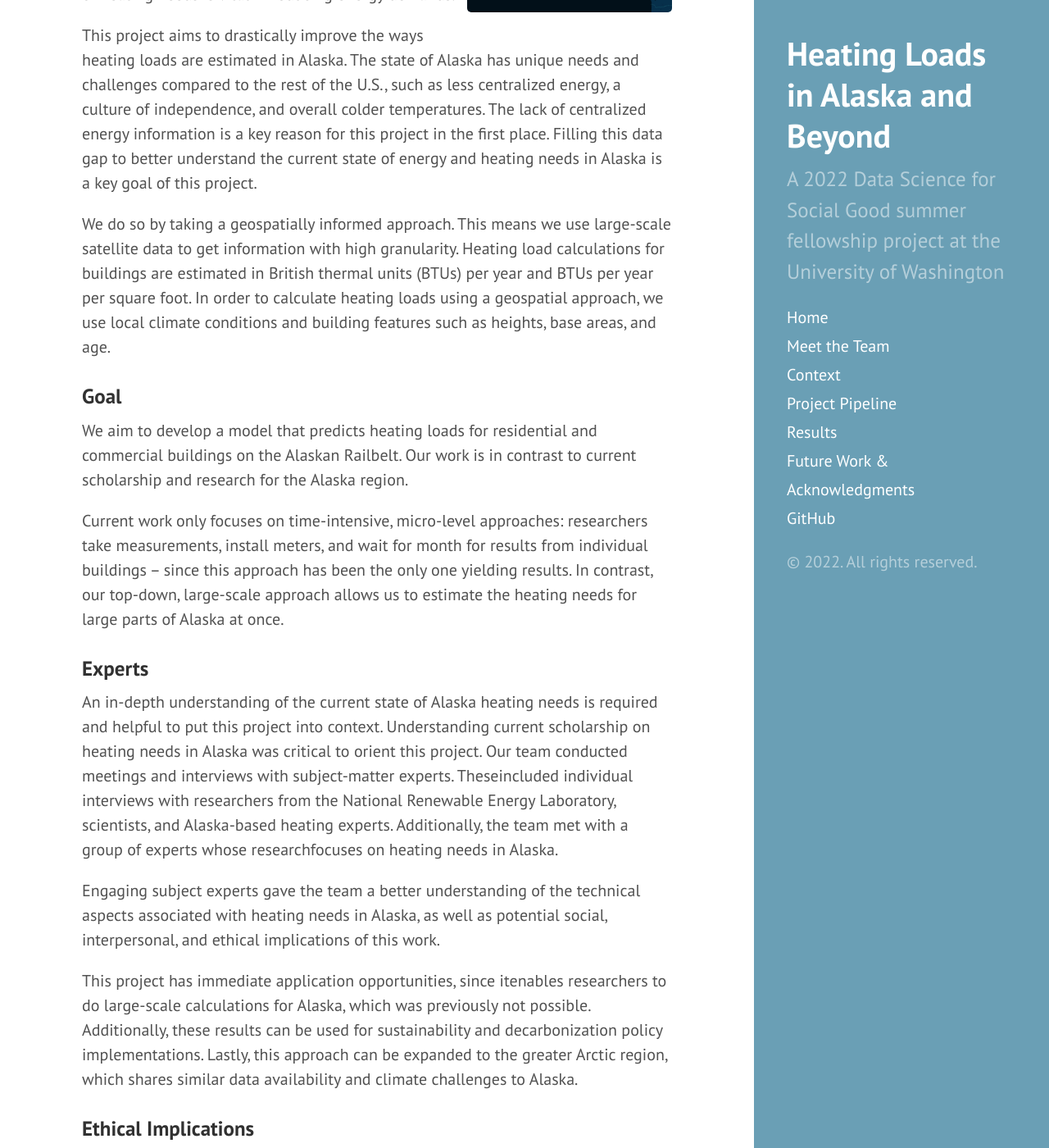
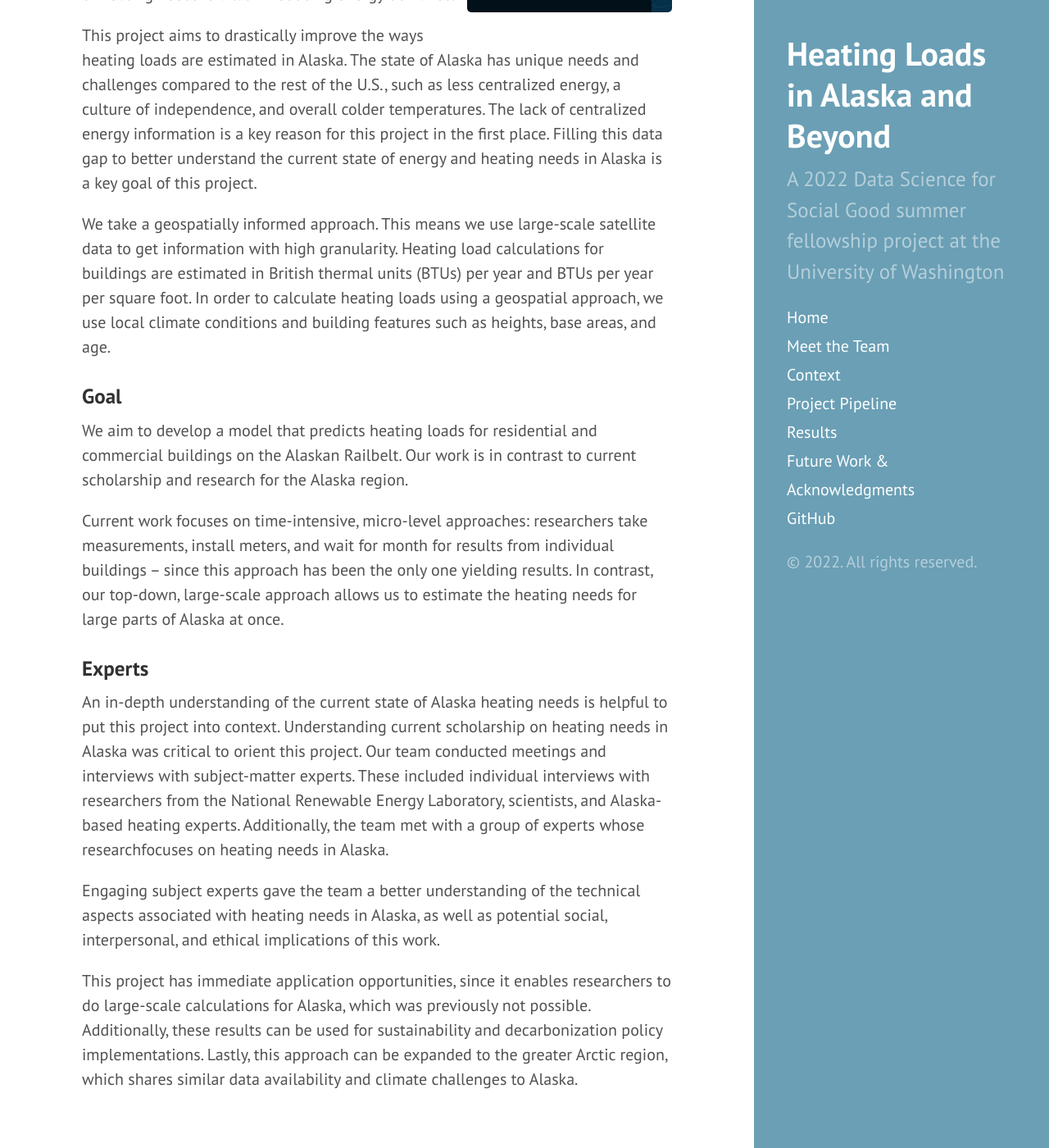
Before and after one commit to uwescience/DSSG2022_heating_loads, a Jekyll site: the page built from context.md, in a window 1280 px wide and 1400 px high, scrolled down 633 px. Shown: the whole window at 82% size. Built offline with Jekyll 4.4.1, drawn with Linux system fonts in a browser that asks for light colours; some of the changed text lies outside the part shown.

Commit message:
Update context.md
minor edits (adding missing spaces, streamlining), removed ethics boilerplate text

```diff
--- a/context.md
+++ b/context.md
@@ -5,32 +5,26 @@ title: Context
 
 ### Background
 
-Global warming currently presents the most pressing challenge. Compared to the global average, temperatures are rising at four times the rate in Alaska. Carbon emissions to meet energy needs contribute to Alaska’s increasing temperatures. Therefore, there is a huge and increasing urgency to decarbonize energy sources, particularly in Alaska. In order to reduce the accelerating impacts of climate change reductions in emissions are vital and national and local decarbonization is critical.
+Global warming currently presents a pressing challenge. Compared to the global average, temperatures are rising at four times the rate in Alaska. Carbon emissions to meet energy needs contribute to Alaska’s increasing temperatures. Therefore, there is a huge and increasing urgency to decarbonize energy sources, particularly in Alaska. In order to reduce the accelerating impacts of climate change reductions in emissions are vital and national and local decarbonization is critical.
 
 <img align="right" src="{{ site.url }}{{ site.baseurl }}/assets/img/AK_railbelt.png" width="250">
-Our research initially focuses on Alaska’s electrical Railbelt region, comprised of the service areas of six regulated public utilities that extend from Fairbanks to Anchorage and the Kenai Peninsula. Since residential and commercial heating makes up a large part of global warming contributions– as well as the primary energy use in Alaska – understanding the current state of heating needs is vital in reducing energy demands.
+Our research initially focuses on Alaska’s electrical Railbelt region, comprised of the service areas of six regulated public utilities that extend from Fairbanks to Anchorage and the Kenai Peninsula. Since residential and commercial heating makes up a large part of global warming contributions– as well as the primary energy use in Alaska– understanding the current state of heating needs is vital in reducing energy demands.
 
 This project aims to drastically improve the ways heating loads are estimated in Alaska. The state of Alaska has unique needs and challenges compared to the rest of the U.S., such as less centralized energy, a culture of independence, and overall colder temperatures. The lack of centralized energy information is a key reason for this project in the first place. Filling this data gap to better understand the current state of energy and heating needs in Alaska is a key goal of this project.
 
-We do so by taking a geospatially informed approach. This means we use large-scale satellite data to get information with high granularity. Heating load calculations for buildings are estimated in British thermal units (BTUs) per year and BTUs per year per square foot. In order to calculate heating loads using a geospatial approach, we use local climate conditions and building features such as heights, base areas, and age.
+We take a geospatially informed approach. This means we use large-scale satellite data to get information with high granularity. Heating load calculations for buildings are estimated in British thermal units (BTUs) per year and BTUs per year per square foot. In order to calculate heating loads using a geospatial approach, we use local climate conditions and building features such as heights, base areas, and age.
 
 
 ### Goal
 
 We aim to develop a model that predicts heating loads for residential and commercial buildings on the Alaskan Railbelt. Our work is in contrast to current scholarship and research for the Alaska region.
 
-Current work only focuses on time-intensive, micro-level approaches: researchers take measurements, install meters, and wait for month for results from individual buildings – since this approach has been the only one yielding results. In contrast, our top-down, large-scale approach allows us to estimate the heating needs for large parts of Alaska at once.
+Current work focuses on time-intensive, micro-level approaches: researchers take measurements, install meters, and wait for month for results from individual buildings – since this approach has been the only one yielding results. In contrast, our top-down, large-scale approach allows us to estimate the heating needs for large parts of Alaska at once.
 
 ### Experts
 
-An in-depth understanding of the current state of Alaska heating needs is required and helpful to put this project into context. Understanding current scholarship on heating needs in Alaska was critical to orient this project. Our team conducted meetings and interviews with subject-matter experts. Theseincluded individual interviews with researchers from the National Renewable Energy Laboratory, scientists, and Alaska-based heating experts. Additionally, the team met with a group of experts whose researchfocuses on heating needs in Alaska.
+An in-depth understanding of the current state of Alaska heating needs is helpful to put this project into context. Understanding current scholarship on heating needs in Alaska was critical to orient this project. Our team conducted meetings and interviews with subject-matter experts. These included individual interviews with researchers from the National Renewable Energy Laboratory, scientists, and Alaska-based heating experts. Additionally, the team met with a group of experts whose researchfocuses on heating needs in Alaska.
 
 Engaging subject experts gave the team a better understanding of the technical aspects associated with heating needs in Alaska, as well as potential social, interpersonal, and ethical implications of this work.
 
-This project has immediate application opportunities, since itenables researchers to do large-scale calculations for Alaska, which was previously not possible. Additionally, these results can be used for sustainability and decarbonization policy implementations. Lastly, this approach can be expanded to the greater Arctic region, which shares similar data availability and climate challenges to Alaska.
-
-
-### Ethical Implications
-
-What are the ethical questions you considered as a team?
-How are you addressing them in your work?
+This project has immediate application opportunities, since it enables researchers to do large-scale calculations for Alaska, which was previously not possible. Additionally, these results can be used for sustainability and decarbonization policy implementations. Lastly, this approach can be expanded to the greater Arctic region, which shares similar data availability and climate challenges to Alaska.
```
